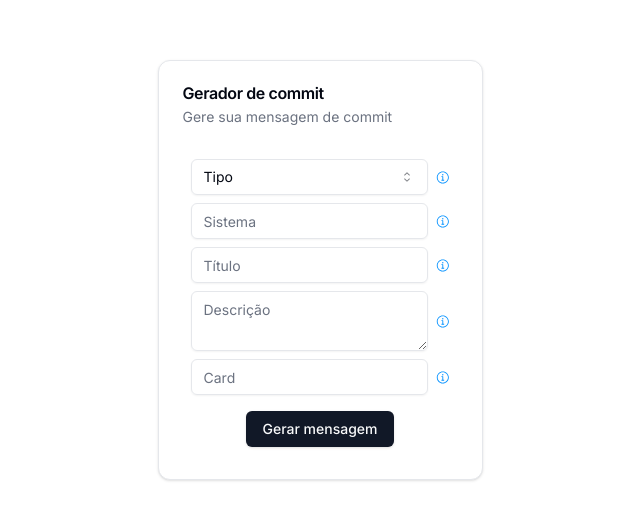
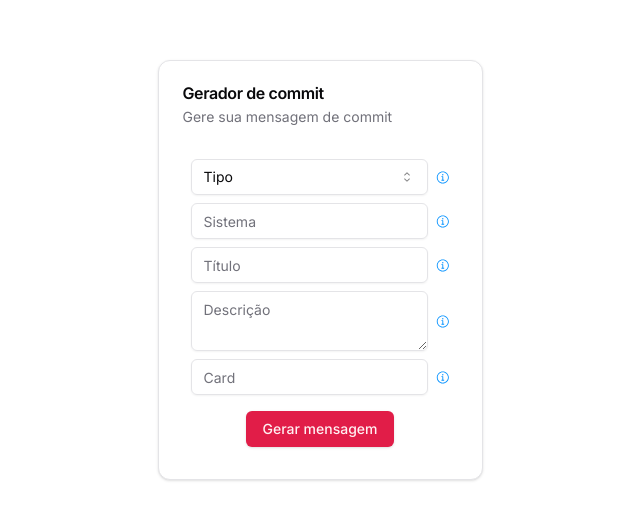
Before and after one commit to Victorb999/commit-generator, a Next.js app: page / in a window 1280 px wide. Shown: the part 130-650 px from the top of the page, without its empty margins (320-960 px from the left). Built offline with nearby package versions, Linux system fonts and the light colour scheme.

Commit message:
style: Update color variables  to match new design specifications

```diff
--- a/src/app/globals.css
+++ b/src/app/globals.css
@@ -5,64 +5,47 @@
 @layer base {
   :root {
     --background: 0 0% 100%;
-    --foreground: 224 71.4% 4.1%;
-
+    --foreground: 240 10% 3.9%;
     --card: 0 0% 100%;
-    --card-foreground: 224 71.4% 4.1%;
-
+    --card-foreground: 240 10% 3.9%;
     --popover: 0 0% 100%;
-    --popover-foreground: 224 71.4% 4.1%;
-
-    --primary: 220.9 39.3% 11%;
-    --primary-foreground: 210 20% 98%;
-
-    --secondary: 220 14.3% 95.9%;
-    --secondary-foreground: 220.9 39.3% 11%;
-
-    --muted: 220 14.3% 95.9%;
-    --muted-foreground: 220 8.9% 46.1%;
-
-    --accent: 220 14.3% 95.9%;
-    --accent-foreground: 220.9 39.3% 11%;
-
+    --popover-foreground: 240 10% 3.9%;
+    --primary: 346.8 77.2% 49.8%;
+    --primary-foreground: 355.7 100% 97.3%;
+    --secondary: 240 4.8% 95.9%;
+    --secondary-foreground: 240 5.9% 10%;
+    --muted: 240 4.8% 95.9%;
+    --muted-foreground: 240 3.8% 46.1%;
+    --accent: 240 4.8% 95.9%;
+    --accent-foreground: 240 5.9% 10%;
     --destructive: 0 84.2% 60.2%;
-    --destructive-foreground: 210 20% 98%;
-
-    --border: 220 13% 91%;
-    --input: 220 13% 91%;
-    --ring: 224 71.4% 4.1%;
-
+    --destructive-foreground: 0 0% 98%;
+    --border: 240 5.9% 90%;
+    --input: 240 5.9% 90%;
+    --ring: 346.8 77.2% 49.8%;
     --radius: 0.5rem;
   }
 
   .dark {
-    --background: 224 71.4% 4.1%;
-    --foreground: 210 20% 98%;
-
-    --card: 224 71.4% 4.1%;
-    --card-foreground: 210 20% 98%;
-
-    --popover: 224 71.4% 4.1%;
-    --popover-foreground: 210 20% 98%;
-
-    --primary: 210 20% 98%;
-    --primary-foreground: 220.9 39.3% 11%;
-
-    --secondary: 215 27.9% 16.9%;
-    --secondary-foreground: 210 20% 98%;
-
-    --muted: 215 27.9% 16.9%;
-    --muted-foreground: 217.9 10.6% 64.9%;
-
-    --accent: 215 27.9% 16.9%;
-    --accent-foreground: 210 20% 98%;
-
+    --background: 20 14.3% 4.1%;
+    --foreground: 0 0% 95%;
+    --card: 24 9.8% 10%;
+    --card-foreground: 0 0% 95%;
+    --popover: 0 0% 9%;
+    --popover-foreground: 0 0% 95%;
+    --primary: 346.8 77.2% 49.8%;
+    --primary-foreground: 355.7 100% 97.3%;
+    --secondary: 240 3.7% 15.9%;
+    --secondary-foreground: 0 0% 98%;
+    --muted: 0 0% 15%;
+    --muted-foreground: 240 5% 64.9%;
+    --accent: 12 6.5% 15.1%;
+    --accent-foreground: 0 0% 98%;
     --destructive: 0 62.8% 30.6%;
-    --destructive-foreground: 210 20% 98%;
-
-    --border: 215 27.9% 16.9%;
-    --input: 215 27.9% 16.9%;
-    --ring: 216 12.2% 83.9%;
+    --destructive-foreground: 0 85.7% 97.3%;
+    --border: 240 3.7% 15.9%;
+    --input: 240 3.7% 15.9%;
+    --ring: 346.8 77.2% 49.8%;
   }
 }
 
```
